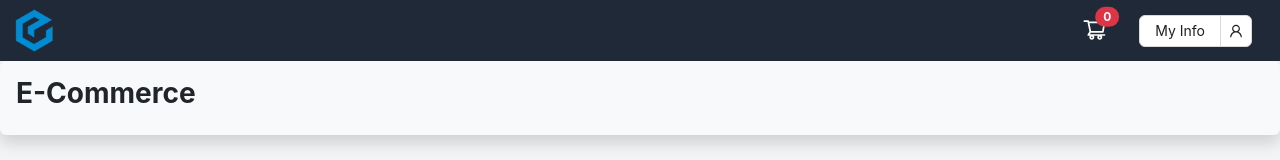
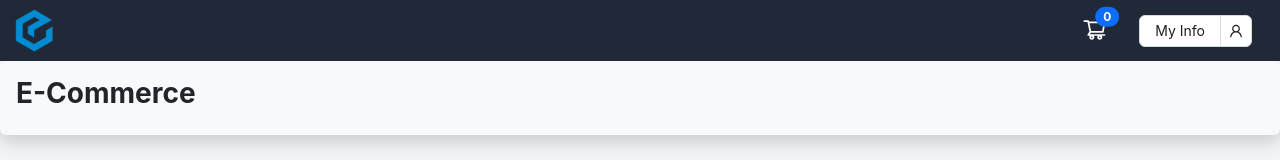
Before and after one commit to arhamansari11/E-Commerce-App, a React (Create React App) app in the folder Client/: page / in a window 1280 px wide. Shown: the top 160 px of the page. Built offline with nearby package versions, Linux system fonts and the light colour scheme.

Commit message:
Readme File

```diff
--- a/Client/src/Components/Navbar.jsx
+++ b/Client/src/Components/Navbar.jsx
@@ -68,7 +68,7 @@ function Navbar() {
                   style={{ textDecoration: "none", color: " white" }}
                 >
                   <ShoppingCartOutlined style={{ fontSize: "25px" }} />
-                  <span className="position-absolute top-4 start-99  translate-middle badge rounded-pill bg-danger">
+                  <span className="position-absolute top-4 start-99  translate-middle badge rounded-pill bg-primary">
                     {items.length}
                     <span className="visually-hidden">unread messages</span>
                   </span>
```
Also changed, not shown: 1 other file (tests, documents, lock files or other folders).
